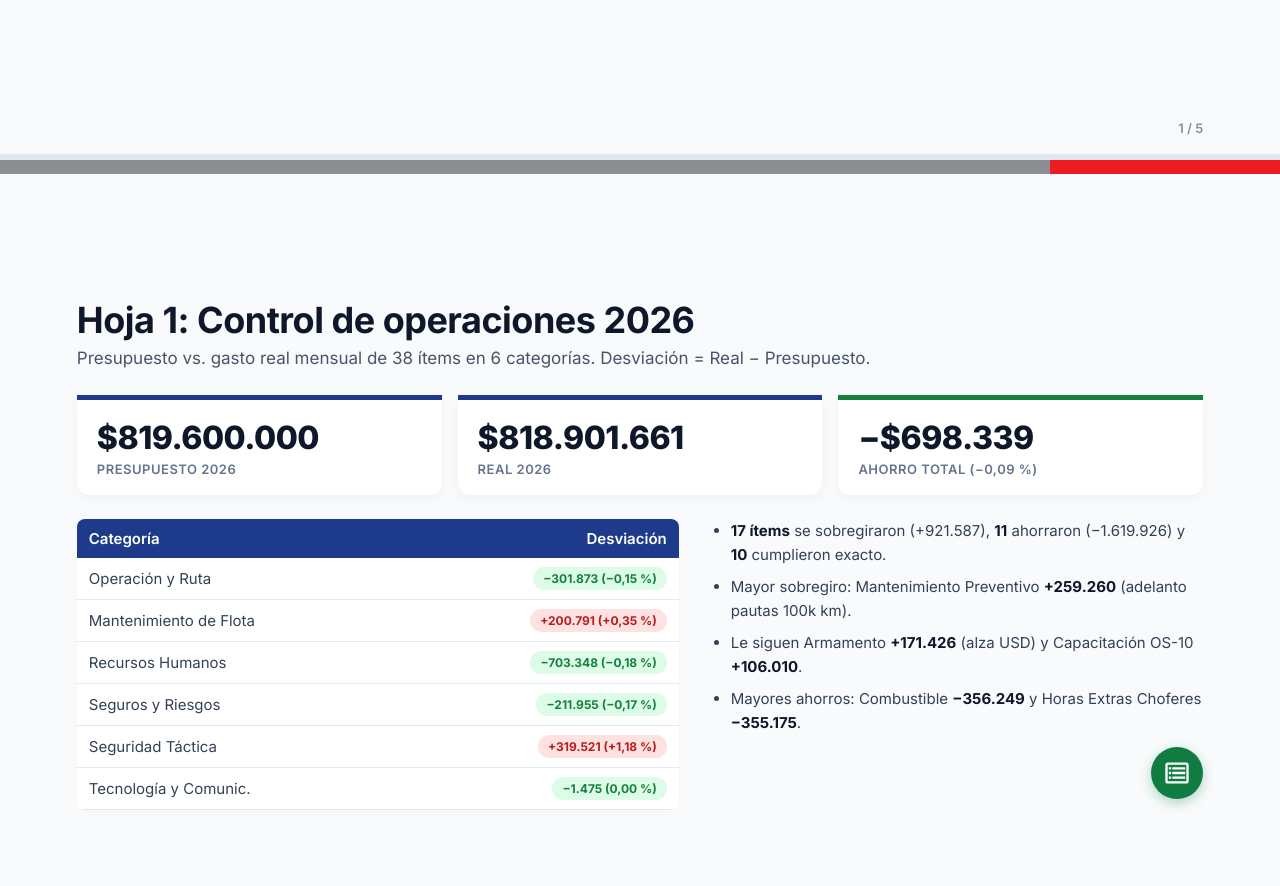
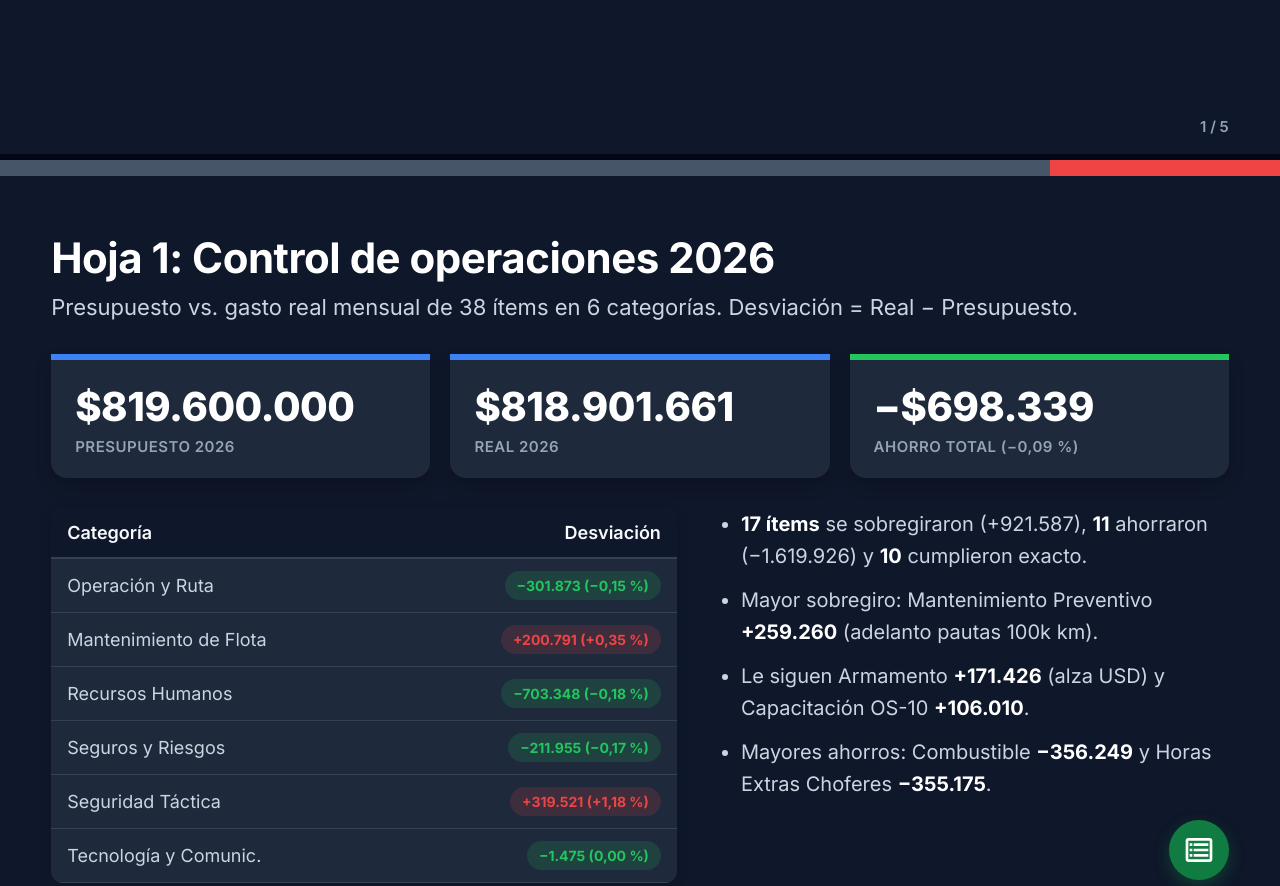
Before and after one commit to dibarraosorio-coder/Presentaciones-2-Semestre-2026, a plain HTML site: page index.html in a window 1280 px wide. Shown: the part 640-1526 px from the top of the page. Drawn offline with Linux system fonts and the light colour scheme.

Commit message:
Add files via upload

```diff
--- a/index.html
+++ b/index.html
@@ -7,89 +7,102 @@
 <link href="https://fonts.googleapis.com/css2?family=Inter:wght@400;500;600;700;800&display=swap" rel="stylesheet">
 <style>
 :root {
-  --red: #ED1C24;
-  --ink: #1e293b;
-  --grey: #8c8e93;
-  --bg: #f8fafc;
-  --navy: #1e3a8a;
-  --ok: #15803d;
-  --ok-bg: #dcfce7;
-  --bad: #b91c1c;
-  --bad-bg: #fee2e2;
-  --info: #3730a3;
-  --info-bg: #e0e7ff;
+  /* PALETA MODO OSCURO */
+  --red: #ef4444; /* Rojo un poco más brillante para contrastar */
+  --ink: #f8fafc; /* Texto principal casi blanco */
+  --ink-muted: #94a3b8; /* Texto secundario gris claro */
+  --bg: #0f172a; /* Fondo principal azul muy oscuro */
+  --surface: #1e293b; /* Fondo de tarjetas y tablas */
+  --navy: #3b82f6; /* Azul brillante para acentos */
+
+  --ok: #22c55e;
+  --ok-bg: rgba(34, 197, 94, 0.15);
+  --bad: #ef4444;
+  --bad-bg: rgba(239, 68, 68, 0.15);
+  --info: #60a5fa;
+  --info-bg: rgba(59, 130, 246, 0.15);
+  --neu-bg: #334155;
+
+  /* BORDES */
+  --border: #334155;
 }
 
 * { box-sizing: border-box; margin: 0; }
 html { scroll-snap-type: y mandatory; scroll-behavior: smooth; }
-body { font-family: "Inter", sans-serif; color: var(--ink); background: #e2e8f0; }
+body { font-family: "Inter", sans-serif; color: var(--ink); background: #020617; }
 
 .slide {
   min-height: 100vh; scroll-snap-align: start; background: var(--bg); position: relative;
-  padding: 44px 6vw 64px; display: flex; flex-direction: column; justify-content: center;
-  border-bottom: 6px solid #e2e8f0; overflow: hidden;
+  /* Reduje un poco el padding lateral para aprovechar más el ancho de pantalla */
+  padding: 50px 4vw 60px; display: flex; flex-direction: column; justify-content: center;
+  border-bottom: 6px solid #020617; overflow: hidden;
 }
 
 .slide-center { align-items: center; text-align: center; }
 
 /* Barra superior */
 .slide::before {
-  content: ""; position: absolute; top: 0; left: 0; right: 0; height: 14px;
-  background: linear-gradient(90deg, var(--grey) 0 82%, var(--red) 82%);
+  content: ""; position: absolute; top: 0; left: 0; right: 0; height: 16px; /* Barra más gruesa */
+  background: linear-gradient(90deg, #475569 0 82%, var(--red) 82%);
 }
 
-.pg { position: absolute; bottom: 18px; right: 6vw; color: var(--grey); font-size: 13px; font-weight: 600; }
+.pg { position: absolute; bottom: 18px; right: 4vw; color: var(--ink-muted); font-size: 15px; font-weight: 600; } /* Número de página más grande */
 
-h1 { font-size: clamp(30px, 6vw, 60px); line-height: 1.1; max-width: 15em; font-weight: 800; letter-spacing: -1px; color: #0f172a;}
-.sub { margin-top: 18px; font-size: clamp(17px, 2.4vw, 26px); color: #475569; font-weight: 500; }
-.meta { margin-top: 44px; font-size: 14px; line-height: 1.7; color: #475569; border-left: 4px solid var(--red); padding-left: 14px; font-weight: 500; text-align: left; margin-left: 0; align-self: flex-start;}
+/* TAMAÑOS DE LETRA AUMENTADOS */
+h1 { font-size: clamp(36px, 7vw, 70px); line-height: 1.1; max-width: 14em; font-weight: 800; letter-spacing: -1px; color: #ffffff;}
+.sub { margin-top: 20px; font-size: clamp(20px, 2.8vw, 30px); color: #cbd5e1; font-weight: 500; }
+.meta { margin-top: 48px; font-size: 17px; line-height: 1.7; color: #94a3b8; border-left: 5px solid var(--red); padding-left: 18px; font-weight: 500; text-align: left; margin-left: 0; align-self: flex-start;}
 
-h2 { font-size: clamp(24px, 3.6vw, 36px); margin: 14px 0 4px; font-weight: 700; color: #0f172a; letter-spacing: -0.5px;}
-.lead { color: #475569; font-size: clamp(14px, 1.7vw, 17px); margin-bottom: 24px; font-weight: 400; line-height: 1.5;}
+h2 { font-size: clamp(28px, 4vw, 42px); margin: 10px 0 8px; font-weight: 700; color: #ffffff; letter-spacing: -0.5px;}
+.lead { color: #cbd5e1; font-size: clamp(17px, 2vw, 22px); margin-bottom: 30px; font-weight: 400; line-height: 1.5;}
 
-.cols { display: grid; grid-template-columns: 1.1fr 0.9fr; gap: 32px; align-items: start; }
+/* AJUSTE DE COLUMNAS PARA MÁS ESPACIO */
+.cols { display: grid; grid-template-columns: 1.1fr 0.9fr; gap: 40px; align-items: start; }
 
-/* Tarjetas KPI mejoradas */
-.kpis { display: grid; grid-template-columns: repeat(3, 1fr); gap: 16px; margin-bottom: 24px; }
+/* Tarjetas KPI mejoradas y MÁS GRANDES */
+.kpis { display: grid; grid-template-columns: repeat(3, 1fr); gap: 20px; margin-bottom: 30px; }
 .kpi {
-  background: #ffffff; border-top: 5px solid var(--navy); padding: 18px 20px;
-  border-radius: 0 0 12px 12px; box-shadow: 0 4px 12px rgba(0,0,0,0.04);
+  background: var(--surface); border-top: 6px solid var(--navy); padding: 22px 24px;
+  border-radius: 0 0 16px 16px; box-shadow: 0 8px 16px rgba(0,0,0,0.2);
   transition: transform 0.3s ease, box-shadow 0.3s ease;
 }
-.kpi:hover { transform: translateY(-4px); box-shadow: 0 10px 20px rgba(0,0,0,0.08); }
-.kpi b { display: block; font-size: clamp(20px, 2.8vw, 32px); font-weight: 800; color: #0f172a; letter-spacing: -0.5px;}
-.kpi span { font-size: 13px; color: #64748b; font-weight: 600; text-transform: uppercase; letter-spacing: 0.5px; margin-top: 4px; display: block;}
+.kpi:hover { transform: translateY(-4px); box-shadow: 0 12px 24px rgba(0,0,0,0.3); }
+.kpi b { display: block; font-size: clamp(26px, 3.5vw, 40px); font-weight: 800; color: #ffffff; letter-spacing: -0.5px;}
+.kpi span { font-size: 15px; color: var(--ink-muted); font-weight: 600; text-transform: uppercase; letter-spacing: 0.5px; margin-top: 6px; display: block;}
 .kpi.r { border-color: var(--bad); }
 .kpi.g { border-color: var(--ok); }
 
-/* Tablas */
-table { width: 100%; border-collapse: collapse; font-size: clamp(12px, 1.35vw, 15px); background: #fff; box-shadow: 0 2px 8px rgba(0,0,0,0.02); border-radius: 8px; overflow: hidden; }
-th { background: var(--navy); color: #fff; text-align: left; padding: 10px 12px; font-weight: 600; }
-td { padding: 9px 12px; border-bottom: 1px solid #e2e8f0; color: #334155; }
+/* Tablas MÁS GRANDES Y LEBIBLES */
+table { width: 100%; border-collapse: collapse; font-size: clamp(15px, 1.7vw, 18px); background: var(--surface); box-shadow: 0 4px 12px rgba(0,0,0,0.15); border-radius: 12px; overflow: hidden; }
+th { background: #0f172a; color: #f8fafc; text-align: left; padding: 14px 16px; font-weight: 600; border-bottom: 2px solid var(--border);}
+td { padding: 12px 16px; border-bottom: 1px solid var(--border); color: #cbd5e1; }
 td.n, th.n { text-align: right; white-space: nowrap; }
-tr.t td { background: #f1f5f9; font-weight: 700; color: #0f172a; border-top: 2px solid #cbd5e1; }
+tr.t td { background: #334155; font-weight: 700; color: #ffffff; border-top: 2px solid #475569; }
+tr:hover td { background: rgba(255,255,255,0.03); }
 
-/* Badges (Etiquetas de color) */
-.badge { padding: 4px 10px; border-radius: 20px; font-size: 12px; font-weight: 700; display: inline-block; }
+/* Badges (Etiquetas de color para MODO OSCURO) */
+.badge { padding: 6px 12px; border-radius: 20px; font-size: 14px; font-weight: 700; display: inline-block; }
 .badge.up { background: var(--bad-bg); color: var(--bad); }
 .badge.dn { background: var(--ok-bg); color: var(--ok); }
 .badge.info { background: var(--info-bg); color: var(--info); }
-.badge.neu { background: #f1f5f9; color: #475569; }
+.badge.neu { background: var(--neu-bg); color: #cbd5e1; }
 
-ul { padding-left: 20px; font-size: clamp(13px, 1.5vw, 15px); line-height: 1.6; color: #334155; }
-li { margin-bottom: 8px; }
-li b { color: #0f172a; }
+/* Listas MÁS GRANDES */
+ul { padding-left: 24px; font-size: clamp(16px, 1.9vw, 20px); line-height: 1.6; color: #cbd5e1; }
+li { margin-bottom: 12px; }
+li b { color: #ffffff; }
 
-/* Botón Excel Circular (Icono) */
-.excel-wrap { display: flex; justify-content: flex-end; margin-top: 12px; }
+/* Botón Excel Circular (Icono) - Ligeramente más grande */
+.excel-wrap { display: flex; justify-content: flex-end; margin-top: 20px; }
 .excel-btn {
   display: flex; justify-content: center; align-items: center;
-  width: 52px; height: 52px; background: #107c41; color: #fff;
-  border-radius: 50%; box-shadow: 0 4px 12px rgba(16, 124, 65, 0.3);
+  width: 60px; height: 60px; background: #107c41; color: #fff;
+  border-radius: 50%; box-shadow: 0 6px 16px rgba(16, 124, 65, 0.4);
   transition: all 0.2s cubic-bezier(0.16, 1, 0.3, 1);
   cursor: pointer;
 }
-.excel-btn:hover { transform: scale(1.1) translateY(-2px); box-shadow: 0 8px 16px rgba(16, 124, 65, 0.4); }
+.excel-btn svg { width: 32px; height: 32px; }
+.excel-btn:hover { transform: scale(1.1) translateY(-2px); box-shadow: 0 8px 24px rgba(16, 124, 65, 0.6); }
 .excel-btn:focus-visible { outline: 3px solid var(--red); outline-offset: 2px; }
 
 /* Navegación y Pantalla Completa (Oculta por defecto) */
@@ -99,13 +112,13 @@ nav {
   left: 50%;
   transform: translateX(-50%) translateY(10px);
   display: flex;
-  gap: 8px;
+  gap: 12px;
   z-index: 9;
-  background: rgba(30, 41, 59, 0.9);
-  padding: 6px 12px;
+  background: rgba(30, 41, 59, 0.95);
+  padding: 8px 16px;
   border-radius: 30px;
   backdrop-filter: blur(4px);
-  box-shadow: 0 4px 12px rgba(0,0,0,0.15);
+  box-shadow: 0 4px 16px rgba(0,0,0,0.5);
   opacity: 0;
   pointer-events: none;
   transition: all 0.3s ease;
@@ -113,8 +126,8 @@ nav {
 .nav-trigger { position: fixed; bottom: 0; left: 0; right: 0; height: 80px; z-index: 8; }
 .nav-trigger:hover + nav, nav:hover { opacity: 1; transform: translateX(-50%) translateY(0); pointer-events: auto; }
 
-nav button { border: 0; background: transparent; color: #fff; width: 36px; height: 36px; border-radius: 18px; font-size: 16px; cursor: pointer; transition: background 0.2s; display: flex; justify-content: center; align-items: center;}
-nav button:hover { background: rgba(255,255,255,0.2); }
+nav button { border: 0; background: transparent; color: #94a3b8; width: 44px; height: 44px; border-radius: 22px; font-size: 20px; cursor: pointer; transition: all 0.2s; display: flex; justify-content: center; align-items: center;}
+nav button:hover { background: rgba(255,255,255,0.1); color: #fff; }
 nav button:focus-visible { outline: 2px solid #fff; }
 
 /* Animaciones de Entrada */
@@ -129,7 +142,7 @@ nav button:focus-visible { outline: 2px solid #fff; }
 
 @media(max-width: 900px){ .cols { grid-template-columns: 1fr; } }
 @media(max-width: 600px){ .kpis { grid-template-columns: 1fr; gap: 10px;} .slide { padding-top: 56px; } }
-@media print{ .slide { page-break-after: always; min-height: auto; height: 100vh; } nav, .nav-trigger, .excel-wrap { display: none; } * { opacity: 1 !important; transform: none !important; } }
+@media print{ .slide { page-break-after: always; min-height: auto; height: 100vh; background: #fff !important; color: #000 !important; } * { background-color: transparent !important; color: #000 !important; box-shadow: none !important; } nav, .nav-trigger, .excel-wrap { display: none; } * { opacity: 1 !important; transform: none !important; } }
 </style>
 </head>
 <body>
@@ -174,10 +187,9 @@ nav button:focus-visible { outline: 2px solid #fff; }
         <li>Mayores ahorros: Combustible <b>−356.249</b> y Horas Extras Choferes <b>−355.175</b>.</li>
       </ul>
 
-      <!-- Enlace actualizado a /preview?rm=minimal& -->
       <div class="excel-wrap">
         <a href="https://docs.google.com/spreadsheets/d/1IWZ2MUBKZfMa6nzFNlZZD0WEcVidSq5y/preview?rm=minimal&gid=190427370#gid=190427370" target="_blank" class="excel-btn" title="Abrir Hoja 1 (Limpio)">
-          <svg viewBox="0 0 24 24" width="28" height="28" fill="currentColor"><path d="M4 3C2.89 3 2 3.89 2 5V19C2 20.11 2.89 21 4 21H20C21.11 21 22 20.11 22 19V5C22 3.89 21.11 3 20 3H4ZM20 19H4V5H20V19ZM8 7H19V9H8V7ZM8 11H19V13H8V11ZM8 15H19V17H8V15ZM5 7H7V9H5V7ZM5 11H7V13H5V11ZM5 15H7V17H5V15Z"/></svg>
+          <svg viewBox="0 0 24 24" fill="currentColor"><path d="M4 3C2.89 3 2 3.89 2 5V19C2 20.11 2.89 21 4 21H20C21.11 21 22 20.11 22 19V5C22 3.89 21.11 3 20 3H4ZM20 19H4V5H20V19ZM8 7H19V9H8V7ZM8 11H19V13H8V11ZM8 15H19V17H8V15ZM5 7H7V9H5V7ZM5 11H7V13H5V11ZM5 15H7V17H5V15Z"/></svg>
         </a>
       </div>
     </div>
@@ -217,10 +229,9 @@ nav button:focus-visible { outline: 2px solid #fff; }
         <li>El modelo dual permite sincerar gastos y evita reservas de holgura artificiales de años anteriores.</li>
       </ul>
 
-      <!-- Enlace actualizado a /preview?rm=minimal& -->
       <div class="excel-wrap">
         <a href="https://docs.google.com/spreadsheets/d/1IWZ2MUBKZfMa6nzFNlZZD0WEcVidSq5y/preview?rm=minimal&gid=1863288816#gid=1863288816" target="_blank" class="excel-btn" title="Abrir Hoja 2 (Limpio)">
-          <svg viewBox="0 0 24 24" width="28" height="28" fill="currentColor"><path d="M4 3C2.89 3 2 3.89 2 5V19C2 20.11 2.89 21 4 21H20C21.11 21 22 20.11 22 19V5C22 3.89 21.11 3 20 3H4ZM20 19H4V5H20V19ZM8 7H19V9H8V7ZM8 11H19V13H8V11ZM8 15H19V17H8V15ZM5 7H7V9H5V7ZM5 11H7V13H5V11ZM5 15H7V17H5V15Z"/></svg>
+          <svg viewBox="0 0 24 24" fill="currentColor"><path d="M4 3C2.89 3 2 3.89 2 5V19C2 20.11 2.89 21 4 21H20C21.11 21 22 20.11 22 19V5C22 3.89 21.11 3 20 3H4ZM20 19H4V5H20V19ZM8 7H19V9H8V7ZM8 11H19V13H8V11ZM8 15H19V17H8V15ZM5 7H7V9H5V7ZM5 11H7V13H5V11ZM5 15H7V17H5V15Z"/></svg>
         </a>
       </div>
     </div>
@@ -253,19 +264,18 @@ nav button:focus-visible { outline: 2px solid #fff; }
     </div>
 
     <div>
-      <ul style="margin-bottom: 16px;">
+      <ul style="margin-bottom: 20px;">
         <li>Cámaras: <b>+8,2 %</b> por el alza imprevista del tipo de cambio (USD).</li>
         <li>Instalación: <b>+12,9 %</b> por horas extras al adaptar el cableado en tractos blindados.</li>
       </ul>
 
-      <div style="background: #e0e7ff; border-left: 4px solid #3730a3; padding: 12px 16px; border-radius: 4px; font-size: 13.5px; color: #1e3a8a; line-height: 1.5; margin-bottom: 20px;">
-        <b>Observación:</b> Aunque existió un sobrecosto de $800.000 (+3,3%), este monto es marginal frente al ROI. La baja del 10% en pólizas de siniestros ahorrará ~$11M al año, recuperando el exceso en menos de 1 mes.
+      <div style="background: rgba(59, 130, 246, 0.1); border-left: 5px solid var(--navy); padding: 16px 20px; border-radius: 8px; font-size: 16px; color: #cbd5e1; line-height: 1.6; margin-bottom: 24px;">
+        <b style="color: #60a5fa;">Justificación Estratégica:</b> Aunque existió un sobrecosto de $800.000 (+3,3%), este monto es marginal frente al ROI. La baja del 10% en pólizas de siniestros ahorrará ~$11M al año, recuperando el exceso en menos de 1 mes.
       </div>
 
-      <!-- Enlace actualizado a /preview?rm=minimal& -->
       <div class="excel-wrap">
         <a href="https://docs.google.com/spreadsheets/d/1IWZ2MUBKZfMa6nzFNlZZD0WEcVidSq5y/preview?rm=minimal&gid=2128699098#gid=2128699098" target="_blank" class="excel-btn" title="Abrir Hoja 3 (Limpio)">
-          <svg viewBox="0 0 24 24" width="28" height="28" fill="currentColor"><path d="M4 3C2.89 3 2 3.89 2 5V19C2 20.11 2.89 21 4 21H20C21.11 21 22 20.11 22 19V5C22 3.89 21.11 3 20 3H4ZM20 19H4V5H20V19ZM8 7H19V9H8V7ZM8 11H19V13H8V11ZM8 15H19V17H8V15ZM5 7H7V9H5V7ZM5 11H7V13H5V11ZM5 15H7V17H5V15Z"/></svg>
+          <svg viewBox="0 0 24 24" fill="currentColor"><path d="M4 3C2.89 3 2 3.89 2 5V19C2 20.11 2.89 21 4 21H20C21.11 21 22 20.11 22 19V5C22 3.89 21.11 3 20 3H4ZM20 19H4V5H20V19ZM8 7H19V9H8V7ZM8 11H19V13H8V11ZM8 15H19V17H8V15ZM5 7H7V9H5V7ZM5 11H7V13H5V11ZM5 15H7V17H5V15Z"/></svg>
         </a>
       </div>
     </div>
@@ -275,8 +285,8 @@ nav button:focus-visible { outline: 2px solid #fff; }
 
 <!-- DIAPOSITIVA 5: CONCLUSIONES -->
 <section class="slide slide-center">
-  <h1 style="font-size: clamp(40px, 8vw, 80px); color: var(--navy); margin-bottom: 20px;">Conclusiones</h1>
-  <p class="lead" style="max-width: 600px; margin: 0 auto; font-size: clamp(16px, 2vw, 20px);">Cierre de análisis financiero y operativo del Caso Transportes Logísticos SpA.</p>
+  <h1 style="font-size: clamp(48px, 9vw, 90px); color: var(--navy); margin-bottom: 24px;">Conclusiones</h1>
+  <p class="lead" style="max-width: 700px; margin: 0 auto; font-size: clamp(18px, 2.5vw, 26px);">Cierre de análisis financiero y operativo del Caso Transportes Logísticos SpA.</p>
   <span class="pg">5 / 5</span>
 </section>
 
@@ -284,7 +294,7 @@ nav button:focus-visible { outline: 2px solid #fff; }
 <div class="nav-trigger"></div>
 <nav aria-label="Navegación">
   <button id="fs-btn" aria-label="Pantalla Completa" title="Pantalla Completa">
-    <svg viewBox="0 0 24 24" width="20" height="20" fill="currentColor"><path d="M7 14H5v5h5v-2H7v-3zm-2-4h2V7h3V5H5v5zm12 7h-3v2h5v-5h-2v3zM14 5v2h3v3h2V5h-5z"/></svg>
+    <svg viewBox="0 0 24 24" width="24" height="24" fill="currentColor"><path d="M7 14H5v5h5v-2H7v-3zm-2-4h2V7h3V5H5v5zm12 7h-3v2h5v-5h-2v3zM14 5v2h3v3h2V5h-5z"/></svg>
   </button>
   <button id="prev" aria-label="Diapositiva anterior" title="Diapositiva Anterior">▲</button>
   <button id="next" aria-label="Diapositiva siguiente" title="Diapositiva Siguiente">▼</button>
@@ -318,14 +328,14 @@ nav button:focus-visible { outline: 2px solid #fff; }
     }
   };
 
-  // Animaciones al hacer scroll (Intersection Observer)
+  // Animaciones al hacer scroll
   const observer = new IntersectionObserver((entries) => {
     entries.forEach(entry => {
       if (entry.isIntersecting) {
         entry.target.classList.add('visible');
       }
     });
-  }, { threshold: 0.3 }); // Se activa cuando el 30% de la diapositiva es visible
+  }, { threshold: 0.3 });
 
   s.forEach(slide => observer.observe(slide));
 })();
```
